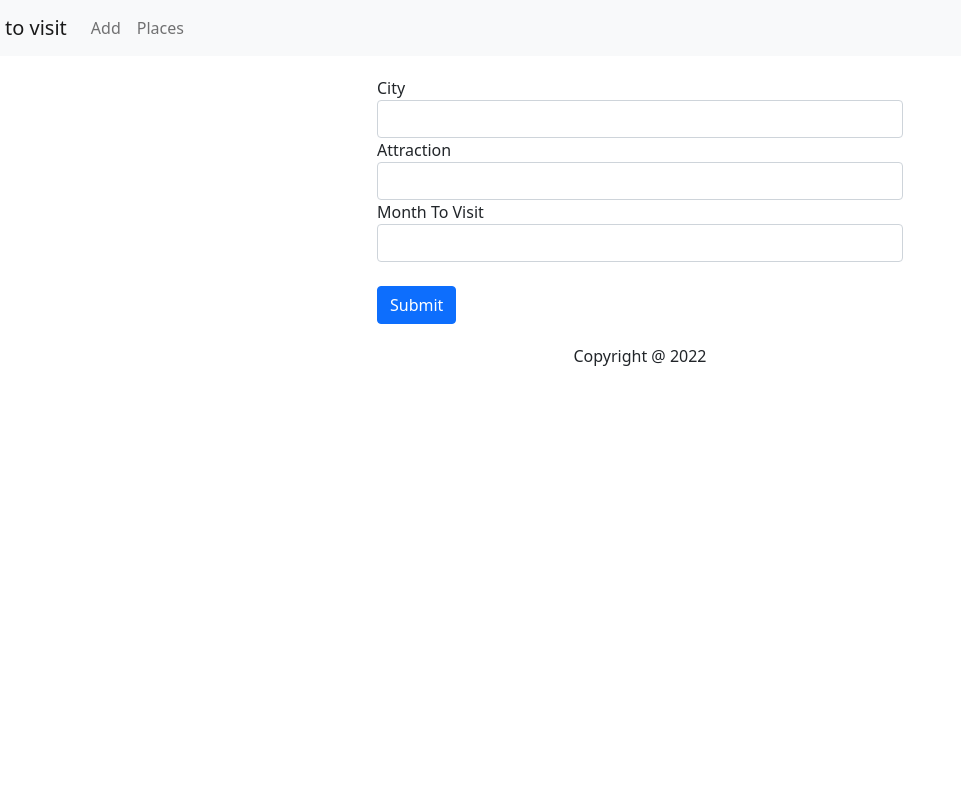
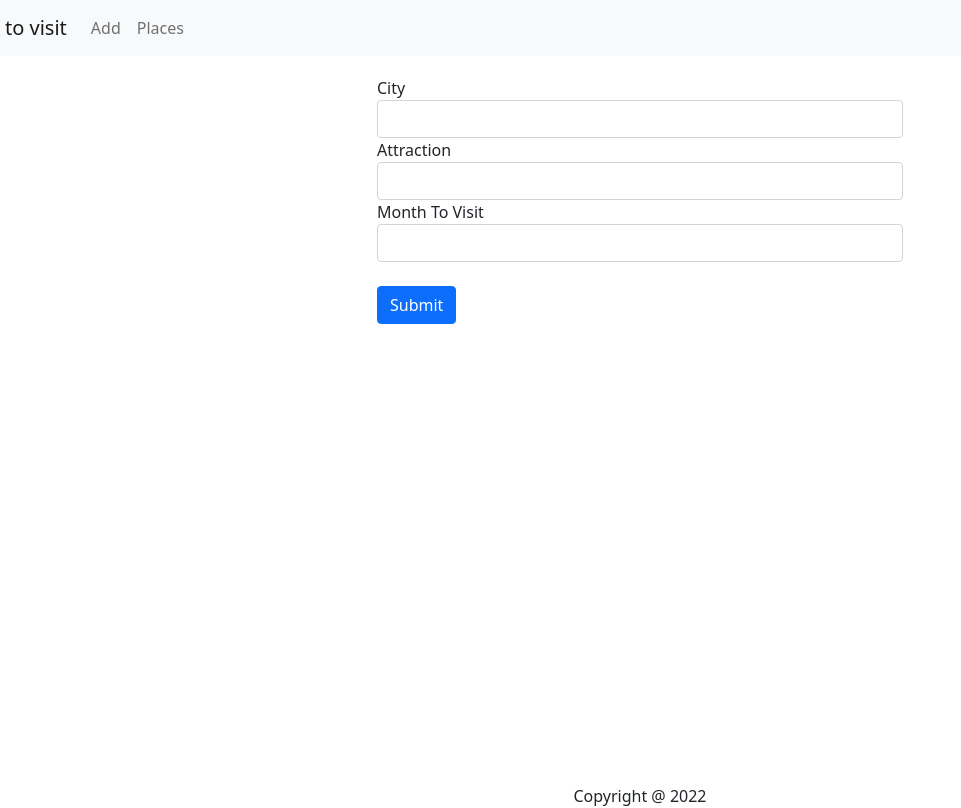
Before and after one commit to heman-7/to-visit-fe, a React (Create React App) app: page /add in a window 1280 px wide. Shown: the whole page, without its empty margins (0-961 px from the left). Built offline with nearby package versions, Linux system fonts and the light colour scheme.

Commit message:
[UPDATE] Fixed the footer towards the bottom of page.

```diff
--- a/src/Components/Add.js
+++ b/src/Components/Add.js
@@ -43,7 +43,10 @@ const Add = () => {
   };
 
   return (
-    <div className="container">
+    <div
+      className="container"
+      style={{ position: "relative", minHeight: "91vh" }}
+    >
       <Form style={{ display: "block", padding: 20 }} onSubmit={submitHandler}>
         <Row>
           <Col md="3"></Col>
--- a/src/Components/Edit.js
+++ b/src/Components/Edit.js
@@ -51,7 +51,10 @@ const Edit = (props) => {
   };
 
   return (
-    <div className="container">
+    <div
+      className="container"
+      style={{ position: "relative", minHeight: "91vh" }}
+    >
       <Form style={{ display: "block", padding: 20 }} onSubmit={submitHandler}>
         <Row>
           <Col md="3"></Col>
--- a/src/Components/Footer.js
+++ b/src/Components/Footer.js
@@ -1,7 +1,22 @@
+import { color } from "@mui/system";
 import React from "react";
 
 function Footer() {
-  return <div className="text-center">Copyright @ 2022</div>;
+  return (
+    //fix footer
+    <div
+      className="text-center"
+      style={{
+        position: "relative",
+        left: 0,
+        bottom: 0,
+        right: 0,
+        backgroundColor: "#f6f6f6f",
+      }}
+    >
+      Copyright @ 2022
+    </div>
+  );
 }
 
 export default Footer;
--- a/src/Components/Home.js
+++ b/src/Components/Home.js
@@ -5,7 +5,7 @@ import Recommendations from "./Recommendations";
 
 const Home = () => {
   return (
-    <div>
+    <div style={{ position: "relative", minHeight: "91vh" }}>
       <Jumbotron className="text-center bg-color">
         <h1 className="display-5" style={{ padding: 5 }}>
           Plans for 2022!
--- a/src/Components/PlacesList.js
+++ b/src/Components/PlacesList.js
@@ -3,14 +3,18 @@ import { useEffect, useState } from "react";
 import Places from "./Places";
 import React from "react";
 import TextField from "@mui/material/TextField";
+import { CircularProgress } from "@mui/material";
 
 const PlacesList = () => {
   const baseUrl = "http://localhost:8080/toVisit/place/list";
 
   const [places, setPlacesList] = useState([]);
 
+  const [isLoading, setIsLoading] = useState(true);
+
   useEffect(() => {
     axios.get(baseUrl).then((response) => {
+      setIsLoading(false);
       setPlacesList(response.data);
       // console.log(response.data);
       // console.log(places);
@@ -39,7 +43,7 @@ const PlacesList = () => {
   };
 
   return (
-    <div>
+    <div style={{ position: "relative", minHeight: "101vh" }}>
       <div style={{ float: "right", marginRight: 10 }}>
         <TextField
           style={{ margin: 10 }}
@@ -50,6 +54,10 @@ const PlacesList = () => {
           onChange={OnChangeHandler}
         />
       </div>
+
+      {isLoading ? (
+        <CircularProgress color="inherit" />
+      ) : (
         <div style={{ paddingTop: 70 }}>
           {filteredPlacesList.length > 0
             ? filteredPlacesList.map((place) => (
@@ -64,6 +72,7 @@ const PlacesList = () => {
               ))
             : "No places added yet"}
         </div>
+      )}
     </div>
   );
 };
```
Lines whose indentation alone changed are shown as unchanged.
